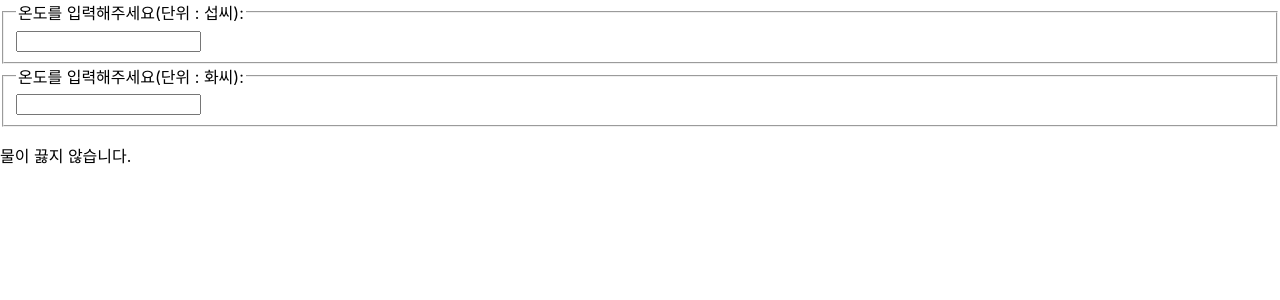
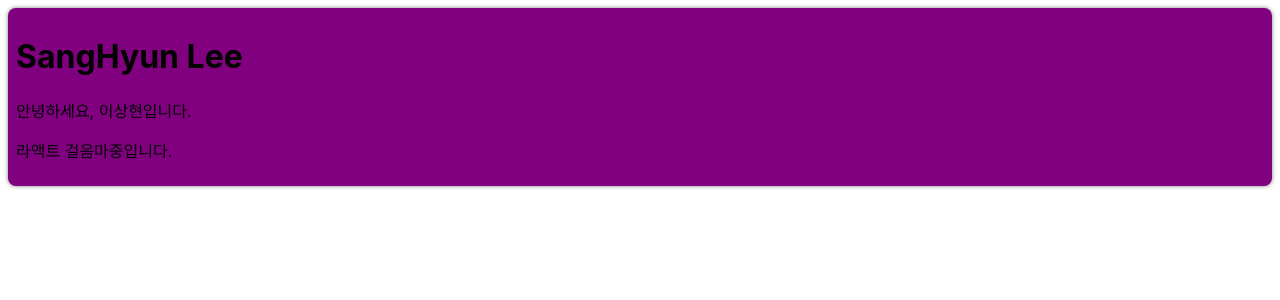
Before and after one commit to odungsang/23-react1, a React (Create React App) app: page / in a window 1280 px wide. Shown: the top 300 px of the page. Built offline with nearby package versions, Linux system fonts and the light colour scheme.

Commit message:
12주차 학습내용 추가

```diff
--- /dev/null
+++ b/src/chapter_13/Card.jsx
@@ -0,0 +1,19 @@
+function Card(props) {
+    const {title, backgroundColor, children} = props;
+    return (
+        <div
+        style={{
+            margin: 8,
+            padding: 8,
+            borderRadius: 8,
+            boxShadow: "0px 0px 4px grey",
+            backgroundColor: backgroundColor || "white",
+        }}
+        >
+            {title && <h1>{title}</h1>}
+            {children}
+        </div>
+    );
+}
+
+export default Card;
--- /dev/null
+++ b/src/chapter_13/ProfileCard.jsx
@@ -0,0 +1,12 @@
+import Card from "./Card";
+
+function ProfileCard(props) {
+    return (
+        <Card title="SangHyun Lee" backgroundColor="purple">
+            <p>안녕하세요, 이상현입니다.</p>
+            <p>라액트 걸음마중입니다.</p>
+        </Card>
+    );
+}
+
+export default ProfileCard;
--- a/src/index.js
+++ b/src/index.js
@@ -14,11 +14,12 @@
 import AttendanceBook from './chapter_10/AttendanceBook';
 import SignUp from './chapter_11/SignUp';
 import Calculator from './chapter_12/Calcultor';
+import ProfileCard from './chapter_13/ProfileCard';
 
   const root = ReactDOM.createRoot(document.getElementById('root'));
   root.render(
     <React.StrictMode>
-      <Calculator/>
+      <ProfileCard/>
     </React.StrictMode>
   );
 
```
Also changed, not shown: 1 other file (tests, documents, lock files or other folders).
